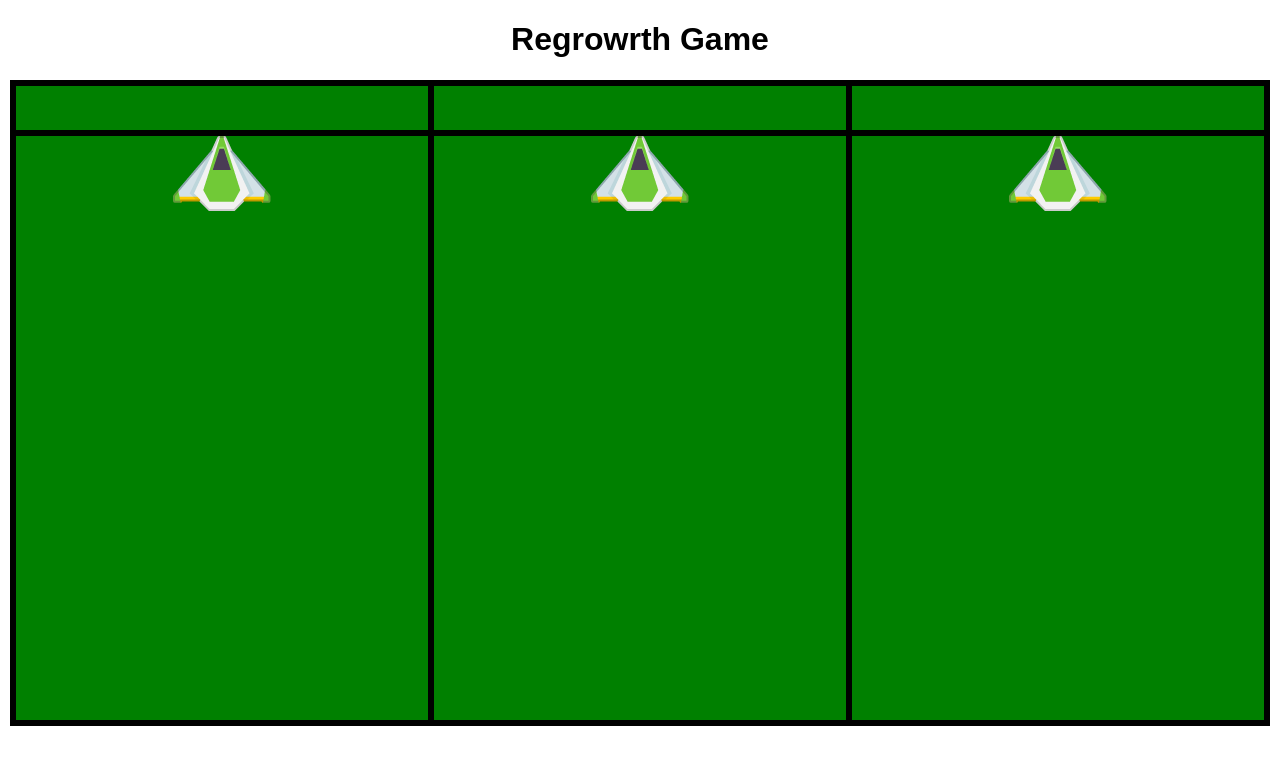
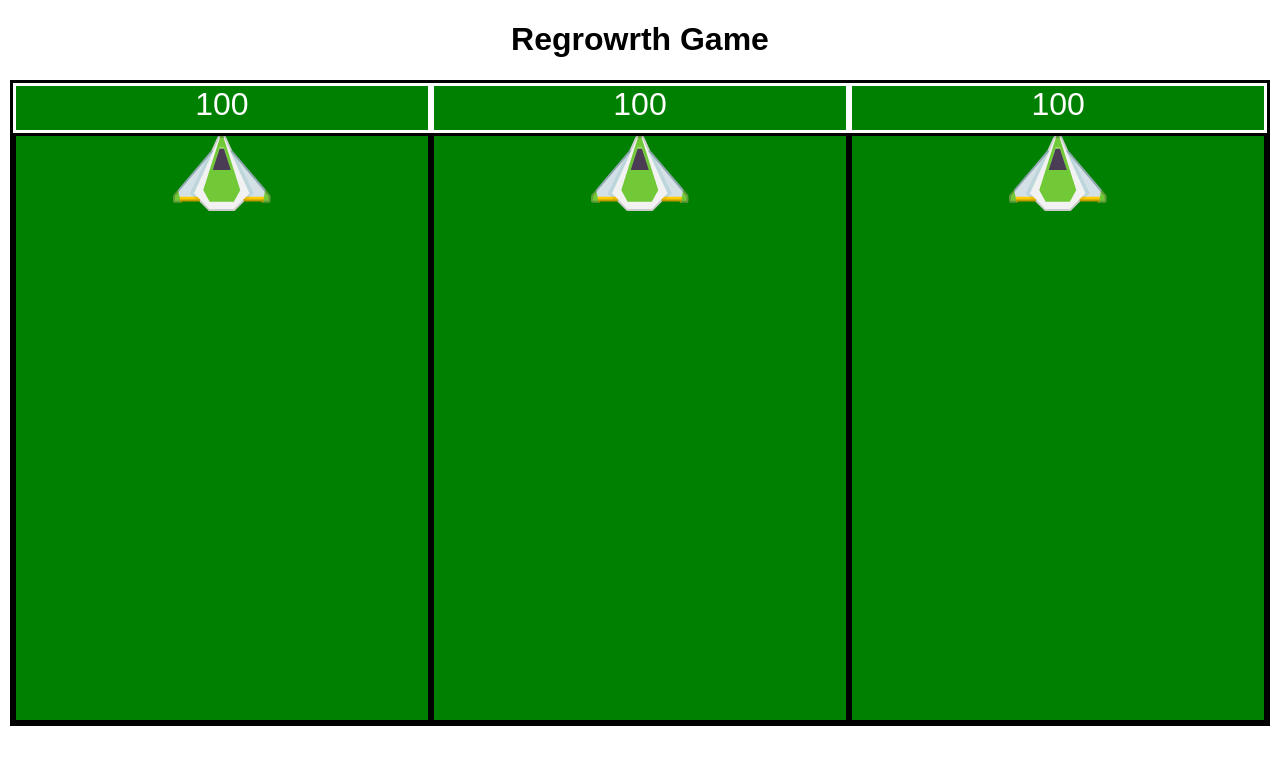
Before and after one commit to tjjoris/regrowth-javascript, a plain HTML site: page index.html in a window 1280 px wide. Drawn offline with Linux system fonts and the light colour scheme.

Commit message:
display info in indicator item.

```diff
--- a/regrowth.css
+++ b/regrowth.css
@@ -18,3 +18,7 @@ body {
 div{
     border:solid;
 }
+.indicator{
+    font-size: 2em;
+    color:white;
+}
--- a/regrowth.js
+++ b/regrowth.js
@@ -9,15 +9,17 @@ window.onload = function() {
 }
 
 let tile = new Array;
+let indicator = new Array;
 //sets up the game.
 function setGame () {
 
     //create grid hp bars
     for (let i=0; i<3; i++){
-        let tile = document.createElement("div");
-        tile.id = "health" + i.toString();
-        tile.class = "health";
-        board.appendChild(tile);
+        indicator[i] = document.createElement("div");
+        indicator[i].id = "health" + i.toString();
+        indicator[i].className = "indicator";
+        board.appendChild(indicator[i]);
+        indicator[i].innerHTML = "100";
 
     }
     //create grid units
@@ -27,7 +29,7 @@ function setGame () {
         // tile[i] = new Object();
         tile[i] = document.createElement("div");
         tile[i].id = "ship" + i.toString();
-        tile[i].class = "tile";
+        tile[i].classList.add("tile");
         tile[i].isShip = true;
         tile[i].buildMax = 3;
         tile[i].buildCurrent = 0;
```
